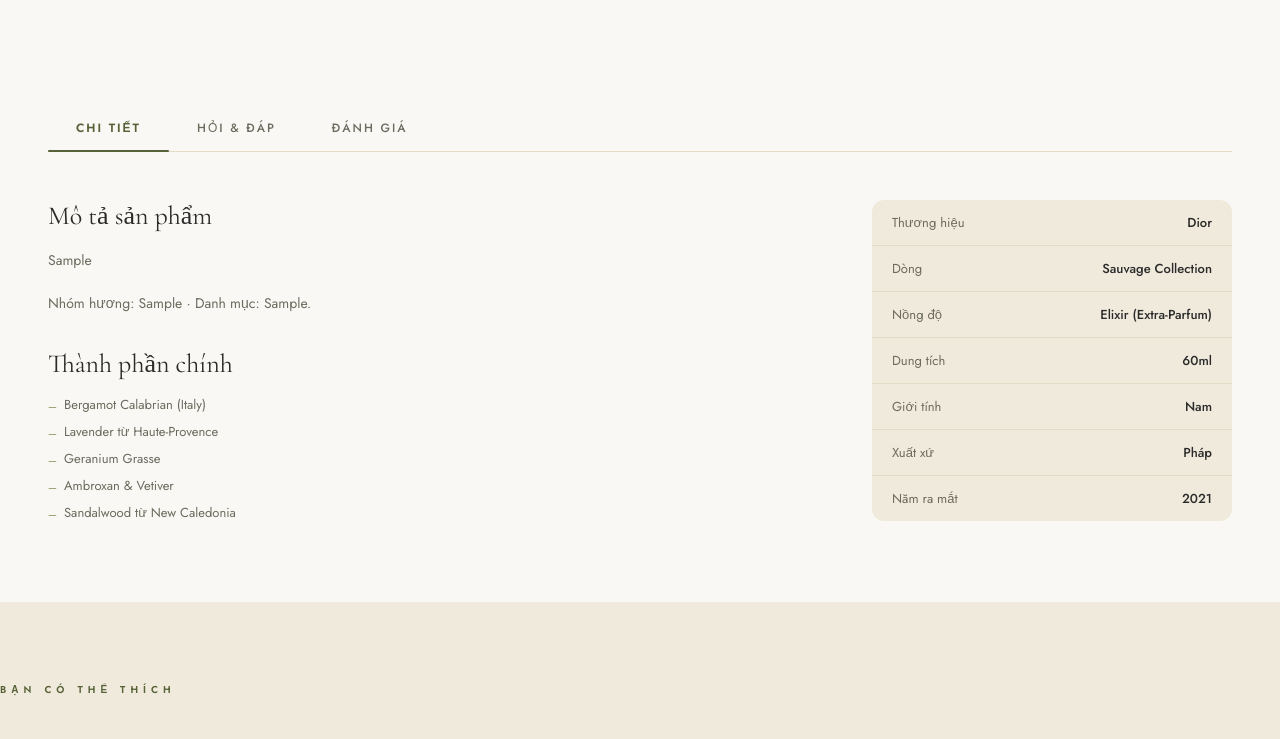
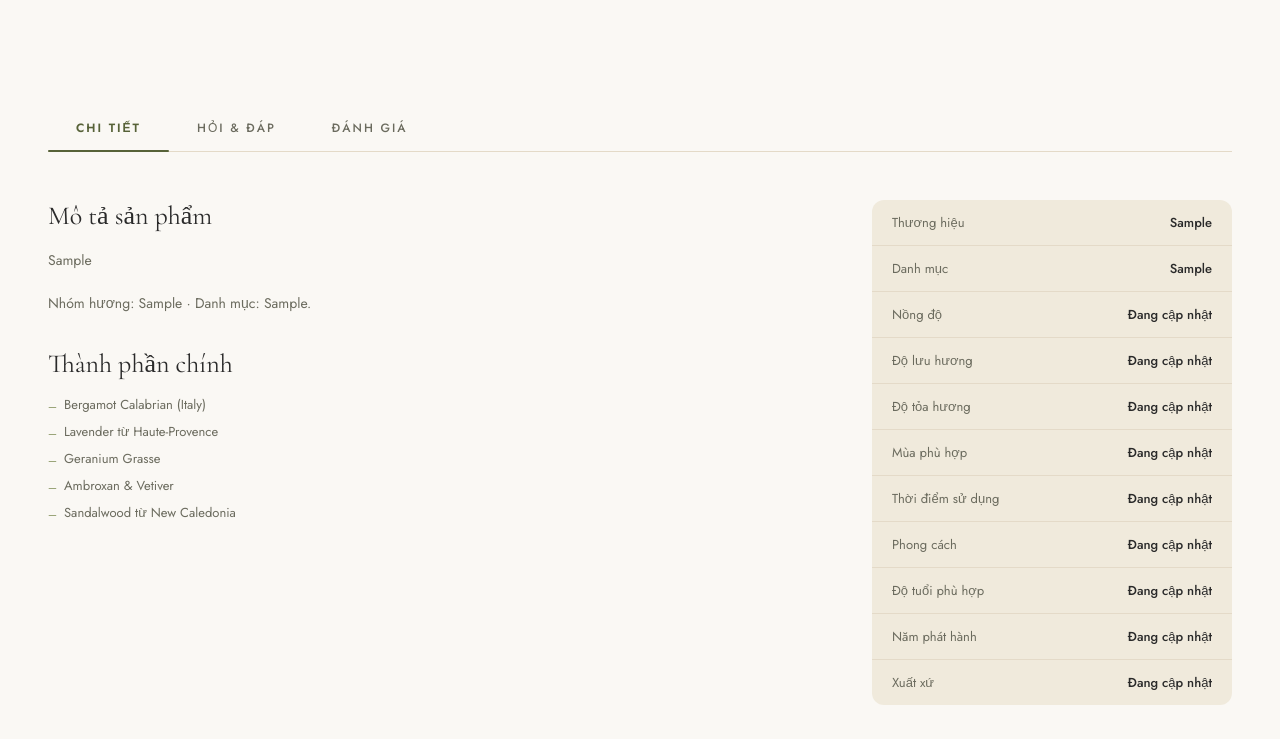
Before and after one commit to HongNgoc154/KDnuochoa, a Django app: page /product/ in a window 1280 px wide. Shown: the part 967-1706 px from the top of the page. Run offline with Django 5.2, Linux system fonts and the light colour scheme; tables that the repository leaves empty hold one stand-in row (values such as "Sample post"); grey boxes marked "Sample" are stand-in pictures.

Commit message:
13/5/2026

```diff
--- a/app/models.py
+++ b/app/models.py
@@ -6,6 +6,7 @@ class NhomHuong(models.Model):
     id_NhomHuong = models.AutoField(primary_key=True)
 
     TenNhomHuong = models.CharField(max_length=255)
+    LoaiHuong = models.CharField(max_length=50, null=True, blank=True)
     IconUrl = models.ImageField(upload_to='scents/', null=True, blank=True)
 
     class Meta:
@@ -22,6 +23,15 @@ class SanPham(models.Model):
     TenSanPham = models.CharField(max_length=255)
     MoTa_SanPham = models.TextField(null=True)
     TrangThai_SanPham = models.CharField(max_length=50, null=True, blank=True)
+    NongDo = models.CharField(max_length=50, null=True, blank=True)
+    DoLuuHuong = models.IntegerField(null=True, blank=True)
+    DoToaHuong = models.IntegerField(null=True, blank=True)
+    MuaPhuHop = models.CharField(max_length=100, null=True, blank=True)
+    ThoiDiemSuDung = models.CharField(max_length=100, null=True, blank=True)
+    PhongCach = models.CharField(max_length=255, null=True, blank=True)
+    DoTuoiPhuHop = models.CharField(max_length=100, null=True, blank=True)
+    NamPhatHanh = models.IntegerField(null=True, blank=True)
+    XuatXu = models.CharField(max_length=100, null=True, blank=True)
 
     id_ThuongHieu = models.ForeignKey(
         'ThuongHieu',
@@ -66,6 +76,7 @@ class SanPhamNhomHuong(models.Model):
         on_delete=models.DO_NOTHING,
         db_column='id_NhomHuong'
     )
+    VaiTroHuong = models.CharField(max_length=50, null=True, blank=True)
 
     class Meta:
         managed = False
--- a/app/static/app/js/main.js
+++ b/app/static/app/js/main.js
@@ -221,7 +221,7 @@ if (isCategoryPage) {
       card.hidden = !visible;
       if (visible) visibleCount++;
     });
-    if (productResult) productResult.textContent = `Hiển thị ${visibleCount} sản phẩm cao cấp.`;
+    if (productResult) productResult.textContent = `Hiển thị ${visibleCount} sản phẩm.`;
   };
 
   filterForm?.addEventListener('submit', e => {
--- a/app/static/app/js/product.js
+++ b/app/static/app/js/product.js
@@ -144,13 +144,26 @@
 
   wrap.addEventListener('mousemove', (e) => {
   if (!isActive) return;
+
   const rect = wrap.getBoundingClientRect();
+
   tx = e.clientX - rect.left;
   ty = e.clientY - rect.top;
+
+  const xPercent = (tx / rect.width) * 100;
+  const yPercent = (ty / rect.height) * 100;
+
+  img.style.transformOrigin = `${xPercent}% ${yPercent}%`;
+
+  img.style.transform = `scale(1.35)`;
 });
 
   wrap.addEventListener('mouseleave', () => {
   isActive = false;
+
+  img.style.transform = 'scale(1)';
+  img.style.transformOrigin = 'center center';
+
   wrap.classList.remove('zoom-active');
   cancelAnimationFrame(rafId);
 });
--- a/app/templates/app/category.html
+++ b/app/templates/app/category.html
@@ -34,7 +34,7 @@
           {% for brand in brands %}
           {% with brand_slug=brand.TenThuongHieu|slugify %}
           <a class="brand-chip stagger-{% cycle '1' '2' %}" href="{% if brand_slug %}{% url 'brand-detail' brand_slug %}{% else %}{% url 'brand-list' %}{% endif %}">
-            <img src="{{ brand.LogoUrl|default:'https://images.unsplash.com/photo-1610461888750-10bfc601b874?auto=format&fit=crop&w=120&q=80' }}" alt="{{ brand.TenThuongHieu }}">
+            <img src="{{ brand.LogoUrl.url }}" alt="{{ brand.TenThuongHieu }}">
             <span>{{ brand.TenThuongHieu }}</span>
           </a>
           {% endwith %}
@@ -109,7 +109,7 @@
         <h2 class="section-title">Bộ sưu tập <em>signature</em></h2>
         <p id="productResult">Hiển thị {{ product_count }} sản phẩm.</p>
       </div>
-      <p class="fav-counter reveal">Wishlist: <strong id="favoriteCount">0</strong> sản phẩm</p>
+      {% comment %} <p class="fav-counter reveal">Wishlist: <strong id="favoriteCount">0</strong> sản phẩm</p> {% endcomment %}
 
        <div class="product-grid" data-product-detail-url="{% url 'product-detail' %}">
 
--- a/app/templates/app/product.html
+++ b/app/templates/app/product.html
@@ -101,7 +101,7 @@
     <!-- Price -->
     <div class="pd-price-block reveal-up delay-1">
       <span class="pd-price" id="pdVariantPrice">{{ product_data.price|default:'0đ' }}</span>
-      <span class="pd-price-note" id="pdVariantMeta">Giá áp dụng cho biến thể đang chọn</span>
+      {% comment %} <span class="pd-price-note" id="pdVariantMeta">Giá áp dụng cho biến thể đang chọn</span> {% endcomment %}
     </div>
 
     <!-- Variant selector -->
@@ -234,13 +234,62 @@
           </ul>
         </div>
         <div class="pd-spec-table">
-          <div class="pd-spec-row"><span>Thương hiệu</span><strong>Dior</strong></div>
-          <div class="pd-spec-row"><span>Dòng</span><strong>Sauvage Collection</strong></div>
-          <div class="pd-spec-row"><span>Nồng độ</span><strong>Elixir (Extra-Parfum)</strong></div>
-          <div class="pd-spec-row"><span>Dung tích</span><strong>60ml</strong></div>
-          <div class="pd-spec-row"><span>Giới tính</span><strong>Nam</strong></div>
-          <div class="pd-spec-row"><span>Xuất xứ</span><strong>Pháp</strong></div>
-          <div class="pd-spec-row"><span>Năm ra mắt</span><strong>2021</strong></div>
+
+          <div class="pd-spec-row">
+            <span>Thương hiệu</span>
+            <strong>{{ product_data.brand|default:"Đang cập nhật" }}</strong>
+          </div>
+
+          <div class="pd-spec-row">
+            <span>Danh mục</span>
+            <strong>{{ product_data.category|default:"Đang cập nhật" }}</strong>
+          </div>
+
+          <div class="pd-spec-row">
+            <span>Nồng độ</span>
+            <strong>{{ product_data.concentration|default:"Đang cập nhật" }}</strong>
+          </div>
+
+          <div class="pd-spec-row">
+            <span>Độ lưu hương</span>
+            <strong>{{ product_data.longevity|default:"Đang cập nhật" }}</strong>
+          </div>
+
+          <div class="pd-spec-row">
+            <span>Độ tỏa hương</span>
+            <strong>{{ product_data.sillage|default:"Đang cập nhật" }}</strong>
+          </div>
+
+          <div class="pd-spec-row">
+            <span>Mùa phù hợp</span>
+            <strong>{{ product_data.season|default:"Đang cập nhật" }}</strong>
+          </div>
+
+          <div class="pd-spec-row">
+            <span>Thời điểm sử dụng</span>
+            <strong>{{ product_data.time_use|default:"Đang cập nhật" }}</strong>
+          </div>
+
+          <div class="pd-spec-row">
+            <span>Phong cách</span>
+            <strong>{{ product_data.style|default:"Đang cập nhật" }}</strong>
+          </div>
+
+          <div class="pd-spec-row">
+            <span>Độ tuổi phù hợp</span>
+            <strong>{{ product_data.age_group|default:"Đang cập nhật" }}</strong>
+          </div>
+
+          <div class="pd-spec-row">
+            <span>Năm phát hành</span>
+            <strong>{{ product_data.release_year|default:"Đang cập nhật" }}</strong>
+          </div>
+
+          <div class="pd-spec-row">
+            <span>Xuất xứ</span>
+            <strong>{{ product_data.origin|default:"Đang cập nhật" }}</strong>
+          </div>
+
         </div>
       </div>
     </div>
@@ -337,26 +386,32 @@
     <div class="pd-related-track-outer">
       <div class="pd-related-track" id="relatedTrack">
 
-        <a href="#" class="pd-rel-card">
-          <div class="pd-rel-media"><img src="https://images.unsplash.com/photo-1619994403073-2cec5a97dd6d?auto=format&fit=crop&w=600&q=80" alt="Bleu de Chanel" loading="lazy"></div>
-          <div class="pd-rel-body"><p class="pd-rel-brand">Chanel</p><h3 class="pd-rel-name">Bleu de Chanel EDP</h3><p class="pd-rel-price">3.800.000₫</p></div>
+        {% for item in related_products %}
+        <a href="{% url 'product-detail-by-id' item.id %}" class="pd-rel-card">
+
+          <div class="pd-rel-media">
+            <img src="{{ item.primary_image }}"
+                alt="{{ item.name }}"
+                loading="lazy">
+          </div>
+
+          <div class="pd-rel-body">
+            <p class="pd-rel-brand">{{ item.brand }}</p>
+
+            <h3 class="pd-rel-name">
+              {{ item.name }}
+            </h3>
+
+            <p class="pd-rel-price">
+              {{ item.price }}
+            </p>
+          </div>
+
         </a>
-        <a href="#" class="pd-rel-card">
-          <div class="pd-rel-media"><img src="https://images.unsplash.com/photo-1523293182086-7651a899d37f?auto=format&fit=crop&w=600&q=80" alt="Tom Ford Oud" loading="lazy"></div>
-          <div class="pd-rel-body"><p class="pd-rel-brand">Tom Ford</p><h3 class="pd-rel-name">Oud Wood Parfum</h3><p class="pd-rel-price">6.900.000₫</p></div>
-        </a>
-        <a href="#" class="pd-rel-card">
-          <div class="pd-rel-media"><img src="https://images.unsplash.com/photo-1588405748880-12d1d2a59a75?auto=format&fit=crop&w=600&q=80" alt="YSL Y" loading="lazy"></div>
-          <div class="pd-rel-body"><p class="pd-rel-brand">YSL</p><h3 class="pd-rel-name">Y Eau de Parfum</h3><p class="pd-rel-price">3.400.000₫</p></div>
-        </a>
-        <a href="#" class="pd-rel-card">
-          <div class="pd-rel-media"><img src="https://images.unsplash.com/photo-1587017539504-67cfbddac569?auto=format&fit=crop&w=600&q=80" alt="Versace Dylan" loading="lazy"></div>
-          <div class="pd-rel-body"><p class="pd-rel-brand">Versace</p><h3 class="pd-rel-name">Dylan Blue EDT</h3><p class="pd-rel-price">2.600.000₫</p></div>
-        </a>
-        <a href="#" class="pd-rel-card">
-          <div class="pd-rel-media"><img src="https://images.unsplash.com/photo-1563170351-be82bc888aa4?auto=format&fit=crop&w=600&q=80" alt="Dior Homme" loading="lazy"></div>
-          <div class="pd-rel-body"><p class="pd-rel-brand">Dior</p><h3 class="pd-rel-name">Dior Homme Parfum</h3><p class="pd-rel-price">4.700.000₫</p></div>
-        </a>
+
+        {% empty %}
+          <p>Chưa có sản phẩm gợi ý.</p>
+        {% endfor %}
 
       </div>
     </div>
```
Also changed, not shown: app/admin.py (+19 -4 lines), app/static/app/css/product.css (+19 -8 lines). Lines whose indentation alone changed are shown as unchanged.
